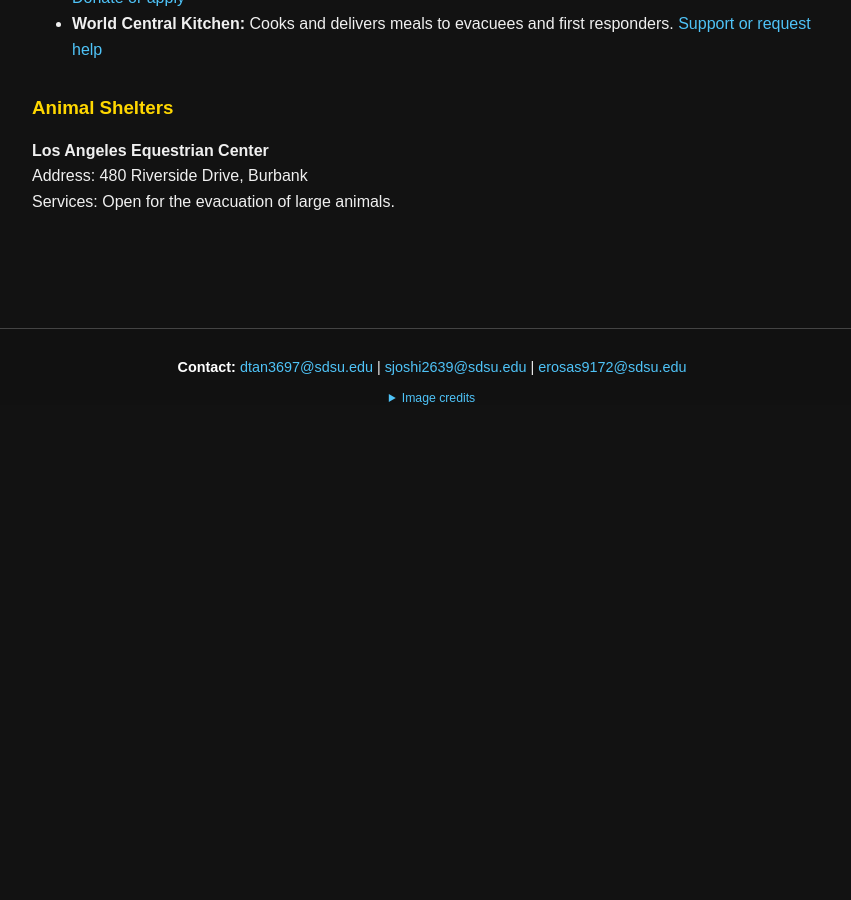
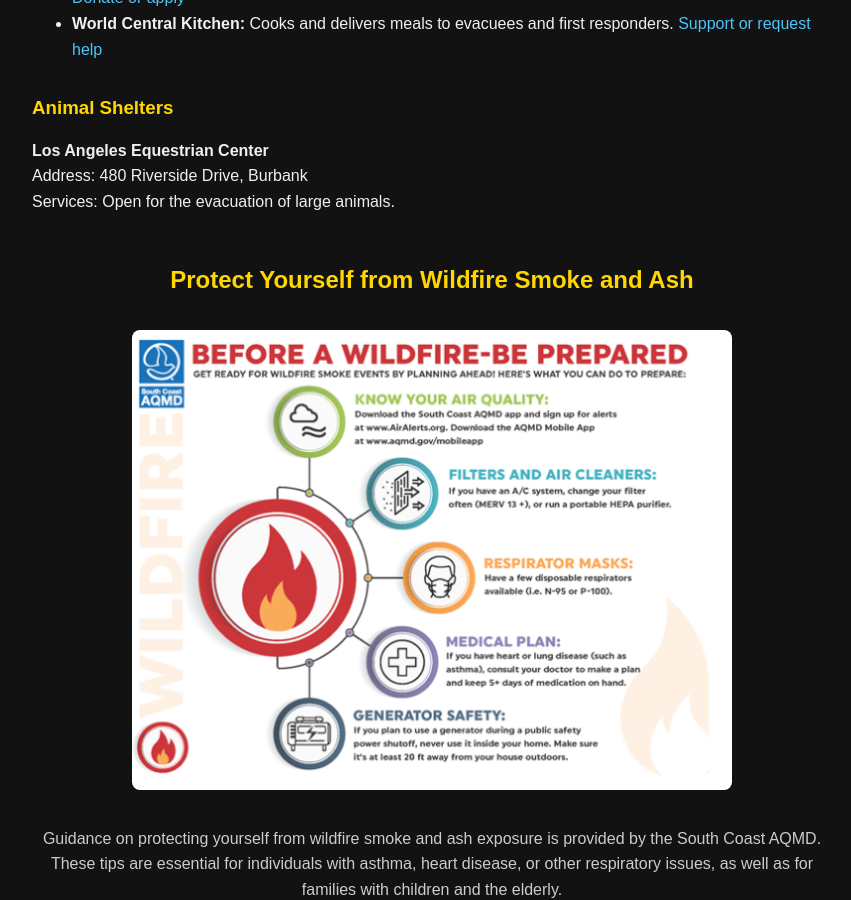
Before and after one commit to sdsusafe/sdsusafe.github.io, a Jekyll site: the page built from resources_support/index.html, in a window 1280 px wide and 900 px high, scrolled down 1016 px. Shown: the whole window, without its empty margins (208-1059 px from the left). Built offline with Jekyll 4.4.1, drawn with Linux system fonts in a browser that asks for light colours; before the commit the page ends 1421 px from its top, so only the background shows below that; some of the changed text lies outside the part shown.

Commit message:
Update index.html

```diff
--- a/resources_support/index.html
+++ b/resources_support/index.html
@@ -70,4 +70,29 @@ title: Resources & Support
       Services: Open for the evacuation of large animals.
     </p>
   </div>
+
+  <h2 style="text-align: center; color: #ffd700;">Protect Yourself from Wildfire Smoke and Ash</h2>
+
+  <div style="max-width: 800px; margin: 1rem auto; padding: 1rem; color: #f0f0f0; text-align: center;">
+
+    <img src="{{ '/images/safe_tips.jpg' | relative_url }}" alt="Smoke safety guidance" style="width: 100%; max-width: 600px; border-radius: 8px; margin-bottom: 1rem;" />
+
+    <p style="color: #ccc; font-size: 1rem; line-height: 1.6;">
+      Guidance on protecting yourself from wildfire smoke and ash exposure is provided by the South Coast AQMD.
+      These tips are essential for individuals with asthma, heart disease, or other respiratory issues, as well as for families with children and the elderly.
+    </p>
+
+    <p>
+      <a
+        href="https://www.aqmd.gov/home/air-quality/wildfire-health-info-smoke-tips"
+        target="_blank"
+        rel="noopener"
+        class="button"
+        style="display: inline-block; margin-top: 1rem; padding: 0.75rem 1.5rem; background: #4fc3f7; color: #121212; border-radius: 8px; text-decoration: none; font-weight: bold;"
+      >
+        Read Safety Advice from South Coast AQMD
+      </a>
+    </p>
+
+  </div>
 </section>
```
